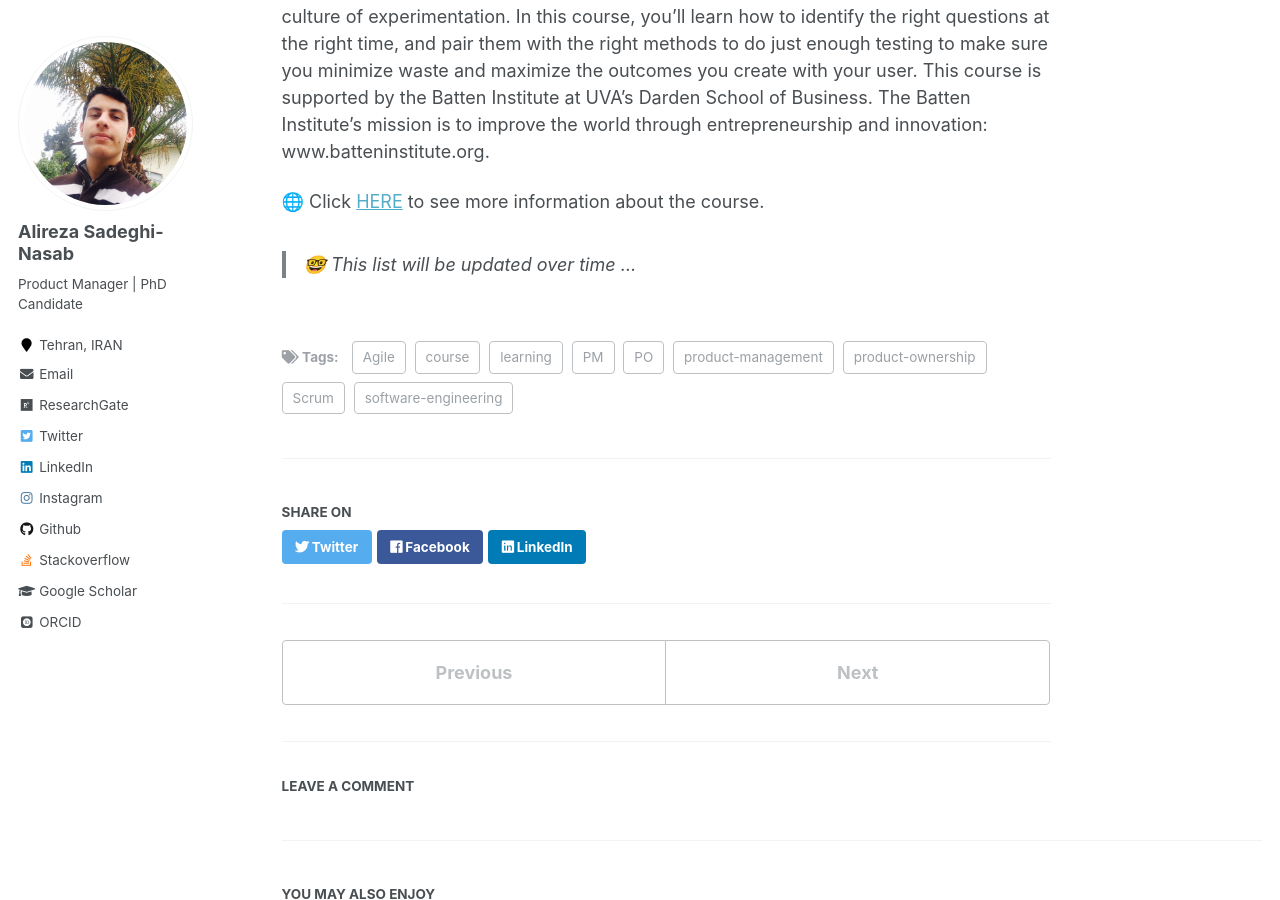
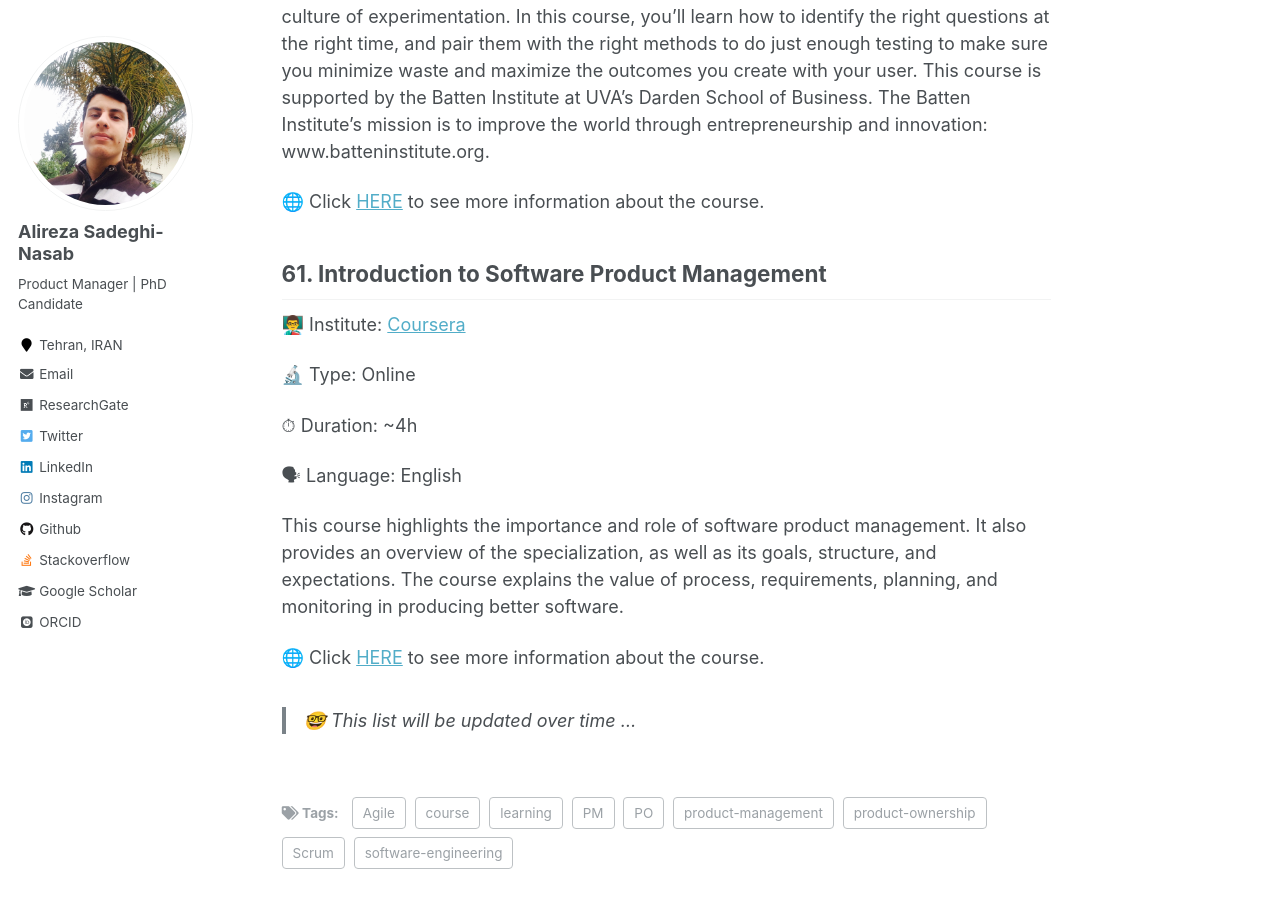
Before and after one commit to AlirezaSN/AlirezaSN.github.io, a Jekyll site: the page built from _posts/2023-03-25-blog-post-14.md, in a window 1280 px wide and 900 px high, scrolled down 44651 px. Built offline with Jekyll 4.4.1, drawn with Linux system fonts in a browser that asks for light colours; some web fonts are replaced; comment, search, counter and statistics services are not loaded.

Commit message:
add a new course

```diff
--- a/_posts/2023-03-25-blog-post-14.md
+++ b/_posts/2023-03-25-blog-post-14.md
@@ -1205,4 +1205,18 @@ To deliver agile outcomes, you have to do more than implement agile processes- y
 
 🌐 Click [HERE](https://www.coursera.org/learn/uva-darden-agile-testing) to see more information about the course.
 
+## 61. Introduction to Software Product Management
+
+👨‍🏫 Institute: [Coursera](https://www.coursera.org/)
+
+🔬 Type: Online
+
+⏱ Duration: ~4h
+
+🗣 Language: English
+
+This course highlights the importance and role of software product management. It also provides an overview of the specialization, as well as its goals, structure, and expectations. The course explains the value of process, requirements, planning, and monitoring in producing better software.
+
+🌐 Click [HERE](https://www.coursera.org/learn/introduction-to-software-product-management) to see more information about the course.
+
 > 🤓 This list will be updated over time ...
```
